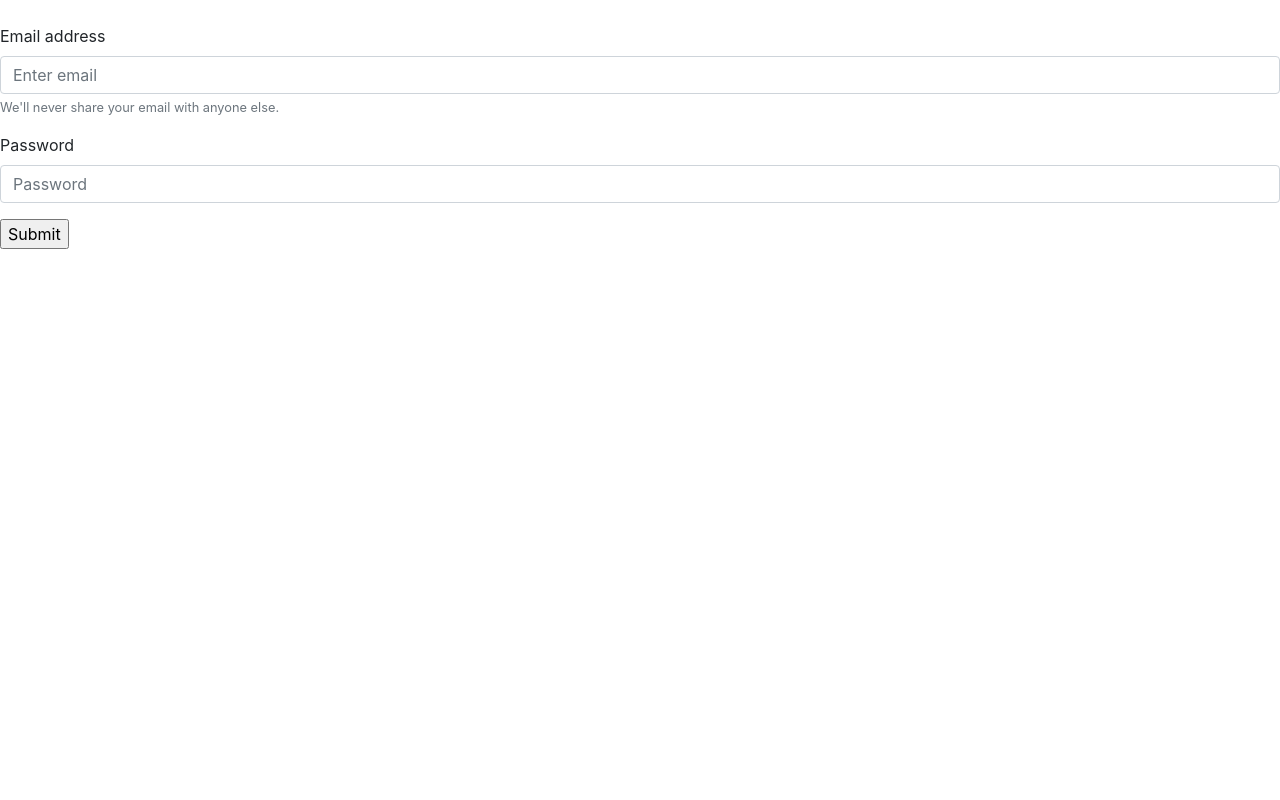
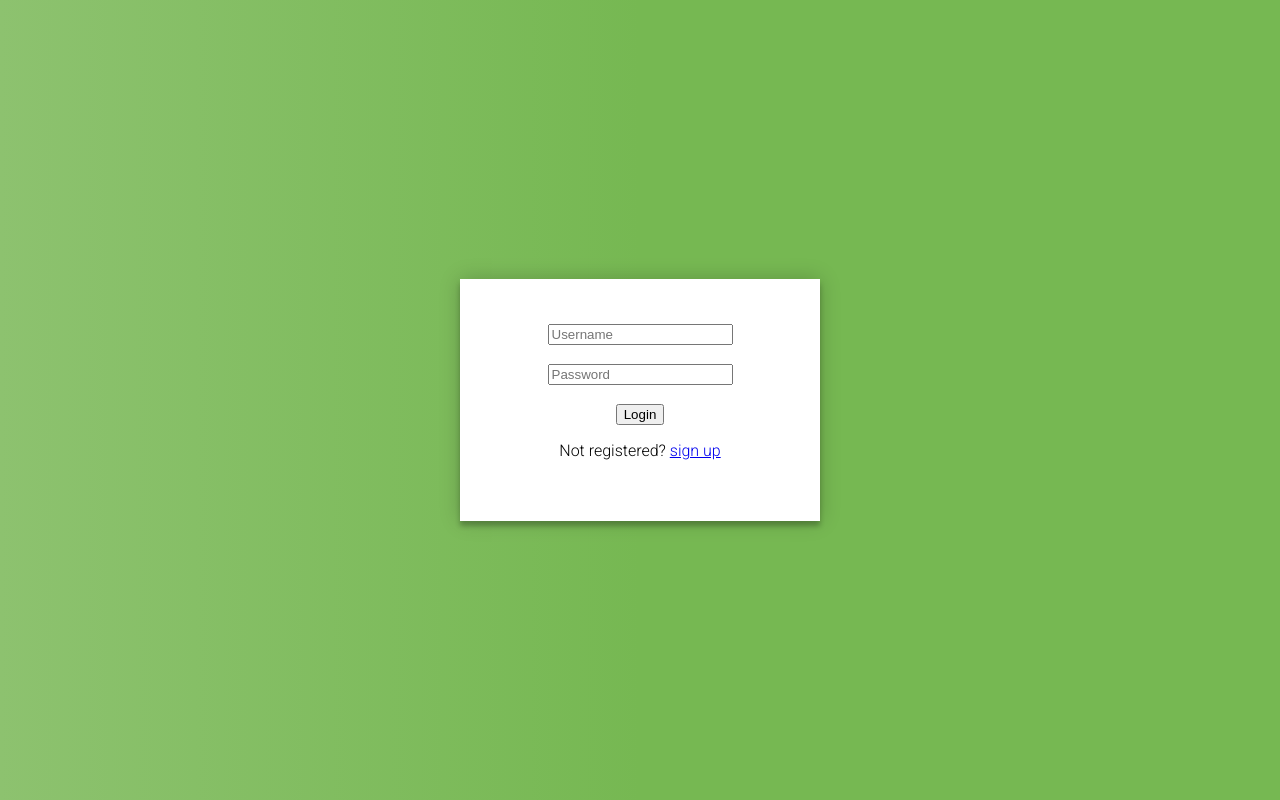
Before and after one commit to asadbekrakhmonjonov/django, a Django app: page /login/ in a window 1280 px wide. Run offline with Django 5.2, Linux system fonts and the light colour scheme; some libraries are stand-ins or nearby versions.

Commit message:
login authentication added

```diff
--- a/my_project/projectfiles/templates/projectfiles/login.html
+++ b/my_project/projectfiles/templates/projectfiles/login.html
@@ -1,24 +1,23 @@
 {% load static %}
 {% block content %}
-<br>
-{% csrf_token %}
-<form method="POST">
-  <link rel="stylesheet" href="https://cdn.jsdelivr.net/npm/bootstrap@4.0.0/dist/css/bootstrap.min.css" integrity="sha384-Gn5384xqQ1aoWXA+058RXPxPg6fy4IWvTNh0E263XmFcJlSAwiGgFAW/dAiS6JXm" crossorigin="anonymous">
-  <div class="form-group">
-    <label for="exampleInputEmail1">Email address</label>
-    <input type="email" class="form-control" id="exampleInputEmail1" aria-describedby="emailHelp" placeholder="Enter email">
-    <small id="emailHelp" class="form-text text-muted">We'll never share your email with anyone else.</small>
+  <link rel="stylesheet" href="{% static 'css/main.css' %}">
+  <div class="login-page">
+    <div class="form">
+      <form class="login-form" method="POST">
+        {% csrf_token %}
+        <input type="text" name="username" placeholder="Username"/>
+        <br>
+        <br>
+        <input type="password" name="password" placeholder="Password"/>
+        <br>
+        <br>
+        <button type="submit">Login</button>
+        <p class="message">Not registered? <a href="{% url 'sign' %}">sign up</a></p>
+        {% for message in messages %}
+          <p id="message">{{ message }}</p>
+        {% endfor %}
+      </form>
+    </div>
   </div>
-  <div class="form-group">
-    <label for="exampleInputPassword1">Password</label>
-    <input type="password" class="form-control" id="exampleInputPassword1" placeholder="Password">
-  </div>
-  <input type="submit" name="Login">
-  {% for message in messages %}
-  <p id="message">{{ message }}</p>
-  {% endfor %}
-  <script src="https://code.jquery.com/jquery-3.2.1.slim.min.js" integrity="sha384-KJ3o2DKtIkvYIK3UENzmM7KCkRr/rE9/Qpg6aAZGJwFDMVNA/GpGFF93hXpG5KkN" crossorigin="anonymous"></script>
-<script src="https://cdn.jsdelivr.net/npm/popper.js@1.12.9/dist/umd/popper.min.js" integrity="sha384-ApNbgh9B+Y1QKtv3Rn7W3mgPxhU9K/ScQsAP7hUibX39j7fakFPskvXusvfa0b4Q" crossorigin="anonymous"></script>
-<script src="https://cdn.jsdelivr.net/npm/bootstrap@4.0.0/dist/js/bootstrap.min.js" integrity="sha384-JZR6Spejh4U02d8jOt6vLEHfe/JQGiRRSQQxSfFWpi1MquVdAyjUar5+76PVCmYl" crossorigin="anonymous"></script>
-</form>
+  <script src="{% static 'js/main.js' %}"></script>
 {% endblock %}
--- a/my_project/projectfiles/templates/projectfiles/register.html
+++ b/my_project/projectfiles/templates/projectfiles/register.html
@@ -17,7 +17,7 @@
                     <i class="fas fa-user fa-lg me-3 fa-fw"></i>
                     <div class="form-outline flex-fill mb-0">
                       {{ regForm.username }}
-                      <label class="form-label" for="form3Example1c">Your Name</label>
+                      <label class="form-label" for="form3Example1c">Username</label>
                     </div>
                   </div>
                   <br>
--- a/my_project/projectfiles/urls.py
+++ b/my_project/projectfiles/urls.py
@@ -2,7 +2,7 @@ from django.urls import path
 from .import views
 from .views import *
 urlpatterns = [
-    path('', views.signPage),
+    path('', views.signPage,name='sign'),
     path('home/', views.homePage, name='home'),
     path('login/', views.loginPage, name='login'),
     path('task_page/', views.taskPage, name="task_page"),
--- a/my_project/projectfiles/views.py
+++ b/my_project/projectfiles/views.py
@@ -13,27 +13,29 @@ def signPage(request):
         if form.is_valid():
             form.save()
             user = form.cleaned_data.get('username')
-            messages.success(request, 'Account is created for', user)
+            messages.success(request, 'Account is created for ' + user)
             # Use a named URL if available, replace 'home' with your actual home page name
             return redirect('login')
     context = {'regForm': form}
     return render(request, 'projectfiles/register.html', context)
 
 def loginPage(request):
+    if request.method == 'POST':
+        username = request.POST.get('username')
+        password = request.POST.get('password')
 
-    if request.method == 'POST':
+        # Correct the authenticate function call
+        user = authenticate(request, username=username, password=password)
 
-        email = request.POST.get('email')
-        password = request.POST.get('password')
-        user = authenticate(email=email, password=password)
         if user is not None:
-
             login(request, user)
             return redirect('home')
         else:
-            messages.info(request, 'Email or Password is incorrect')
+            messages.info(request, 'Wrong username or password')
+
     context = {}
     return render(request, 'projectfiles/login.html', context)
+
 
 def taskPage(request):
     form = TaskForm()
--- a/my_project/static/css/main.css
+++ b/my_project/static/css/main.css
@@ -1,181 +1,40 @@
+@import url(https://fonts.googleapis.com/css?family=Roboto:300);
 
-.body{
-    background-color: #f6f6f6;
-    margin-top:20px;
+body {
+  margin: 0; /* Remove default margin */
+  padding: 0; /* Remove default padding */
+  height: 100vh; /* Set height to 100% of the viewport height */
+  display: flex;
+  align-items: center;
+  justify-content: center;
+  background: #76b852; /* fallback for old browsers */
+  background: rgb(141, 194, 111);
+  background: linear-gradient(
+    90deg,
+    rgba(141, 194, 111, 1) 0%,
+    rgba(118, 184, 82, 1) 50%
+  );
+  font-family: "Roboto", sans-serif;
+  -webkit-font-smoothing: antialiased;
+  -moz-osx-font-smoothing: grayscale;
 }
 
-.card {
-    background-color: #fff;
-    border-radius: 10px;
-    border: none;
-    position: relative;
-    margin-bottom: 30px;
-    box-shadow: 0 0.46875rem 2.1875rem rgba(90,97,105,0.1), 0 0.9375rem 1.40625rem rgba(90,97,105,0.1), 0 0.25rem 0.53125rem rgba(90,97,105,0.12), 0 0.125rem 0.1875rem rgba(90,97,105,0.1);
+.login-page {
+  width: 100%; /* Set width to 100% */
+  height: 100%; /* Set height to 100% */
+  display: flex;
+  align-items: center;
+  justify-content: center;
 }
 
-.card .card-header {
-    border-bottom-color: #f9f9f9;
-    line-height: 30px;
-    -ms-grid-row-align: center;
-    align-self: center;
-    width: 100%;
-    padding: 10px 25px;
-    display: flex;
-    align-items: center;
+.form {
+  position: relative;
+  z-index: 1;
+  background: #ffffff;
+  max-width: 360px;
+  width: 100%; /* Set width to 100% */
+  box-sizing: border-box;
+  padding: 45px;
+  text-align: center;
+  box-shadow: 0 0 20px 0 rgba(0, 0, 0, 0.2), 0 5px 5px 0 rgba(0, 0, 0, 0.24);
 }
-
-.card .card-header, .card .card-body, .card .card-footer {
-    background-color: transparent;
-    padding: 20px 25px;
-}
-.card-header:first-child {
-    border-radius: calc(.25rem - 1px) calc(.25rem - 1px) 0 0;
-}
-.card-header {
-    padding: .75rem 1.25rem;
-    margin-bottom: 0;
-    background-color: rgba(0,0,0,.03);
-    border-bottom: 1px solid rgba(0,0,0,.125);
-}
-
-.table:not(.table-sm) thead th {
-    border-bottom: none;
-    background-color: #e9e9eb;
-    color: #666;
-    padding-top: 15px;
-    padding-bottom: 15px;
-}
-
-.table .table-img img {
-    width: 35px;
-    height: 35px;
-    border-radius: 50%;
-    border: 2px solid #bbbbbb;
-    -webkit-box-shadow: 5px 6px 15px 0px rgba(49,47,49,0.5);
-    -moz-box-shadow: 5px 6px 15px 0px rgba(49,47,49,0.5);
-    -ms-box-shadow: 5px 6px 15px 0px rgba(49,47,49,0.5);
-    box-shadow: 5px 6px 15px 0px rgba(49,47,49,0.5);
-    text-shadow: 0 0 black;
-}
-
-.table .team-member-sm {
-    width: 32px;
-    -webkit-transition: all 0.25s ease;
-    -o-transition: all 0.25s ease;
-    -moz-transition: all 0.25s ease;
-    transition: all 0.25s ease;
-}
-.table .team-member {
-    position: relative;
-    width: 30px;
-    white-space: nowrap;
-    border-radius: 1000px;
-    vertical-align: bottom;
-    display: inline-block;
-}
-
-.table .order-list li img {
-    border: 2px solid #ffffff;
-    box-shadow: 4px 3px 6px 0 rgba(0,0,0,0.2);
-}
-.table .team-member img {
-    width: 100%;
-    max-width: 100%;
-    height: auto;
-    border: 0;
-    border-radius: 1000px;
-}
-.rounded-circle {
-    border-radius: 50% !important;
-}
-
-.table .order-list li+li {
-    margin-left: -14px;
-    background: transparent;
-}
-.avatar.avatar-sm {
-    font-size: 12px;
-    height: 30px;
-    width: 30px;
-}
-.avatar {
-    background: #6777ef;
-    border-radius: 50%;
-    color: #e3eaef;
-    display: inline-block;
-    font-size: 16px;
-    font-weight: 300;
-    margin: 0;
-    position: relative;
-    vertical-align: middle;
-    line-height: 1.28;
-    height: 45px;
-    width: 45px;
-}
-
-.table .order-list li .badge {
-    background: rgba(228,222,222,0.8);
-    color: #6b6f82;
-    margin-bottom: 6px;
-}
-
-.badge {
-    vertical-align: middle;
-    padding: 7px 12px;
-    font-weight: 600;
-    letter-spacing: 0.3px;
-    border-radius: 30px;
-    font-size: 12px;
-}
-
-.progress-bar {
-    display: -ms-flexbox;
-    display: -webkit-box;
-    display: flex;
-    -ms-flex-direction: column;
-    -webkit-box-orient: vertical;
-    -webkit-box-direction: normal;
-    flex-direction: column;
-    -ms-flex-pack: center;
-    -webkit-box-pack: center;
-    justify-content: center;
-    overflow: hidden;
-    color: #fff;
-    text-align: center;
-    white-space: nowrap;
-    background-color: #007bff;
-    -webkit-transition: width .6s ease;
-    transition: width .6s ease;
-}
-
-.bg-success {
-    background-color: #54ca68 !important;
-}
-
-.bg-purple {
-    background-color: #9c27b0 !important;
-    color: #fff;
-}
-
-.bg-cyan {
-    background-color: #10cfbd !important;
-    color: #fff;
-}
-
-.bg-red {
-    background-color: #f44336 !important;
-    color: #fff;
-}
-
-.progress {
-    -webkit-box-shadow: 0 0.4rem 0.6rem rgba(0,0,0,0.15);
-    box-shadow: 0 0.4rem 0.6rem rgba(0,0,0,0.15);
-}
-
-.btn-action {
-    color: #fff !important;
-    line-height: 25px;
-    font-size: 12px;
-    min-width: 35px;
-    min-height: 35px;
-}
--- a/my_project/static/js/main.js
+++ b/my_project/static/js/main.js
@@ -1,13 +1,5 @@
 $(document).ready(function(){
 
-	$('ul.switcher li').click(function(){
-		var tab_id = $(this).attr('data-tab');
-
-		$('li').removeClass('active');
-    $('div.tab-pane').removeClass('active');
-
-		$(this).addClass('active');
-		$("#"+tab_id).addClass('active');
-	})
-
-})
+$('.message a').click(function(){
+   $('form').animate({height: "toggle", opacity: "toggle"}, "slow");
+});})
```
Also changed, not shown: my_project/db.sqlite3.
